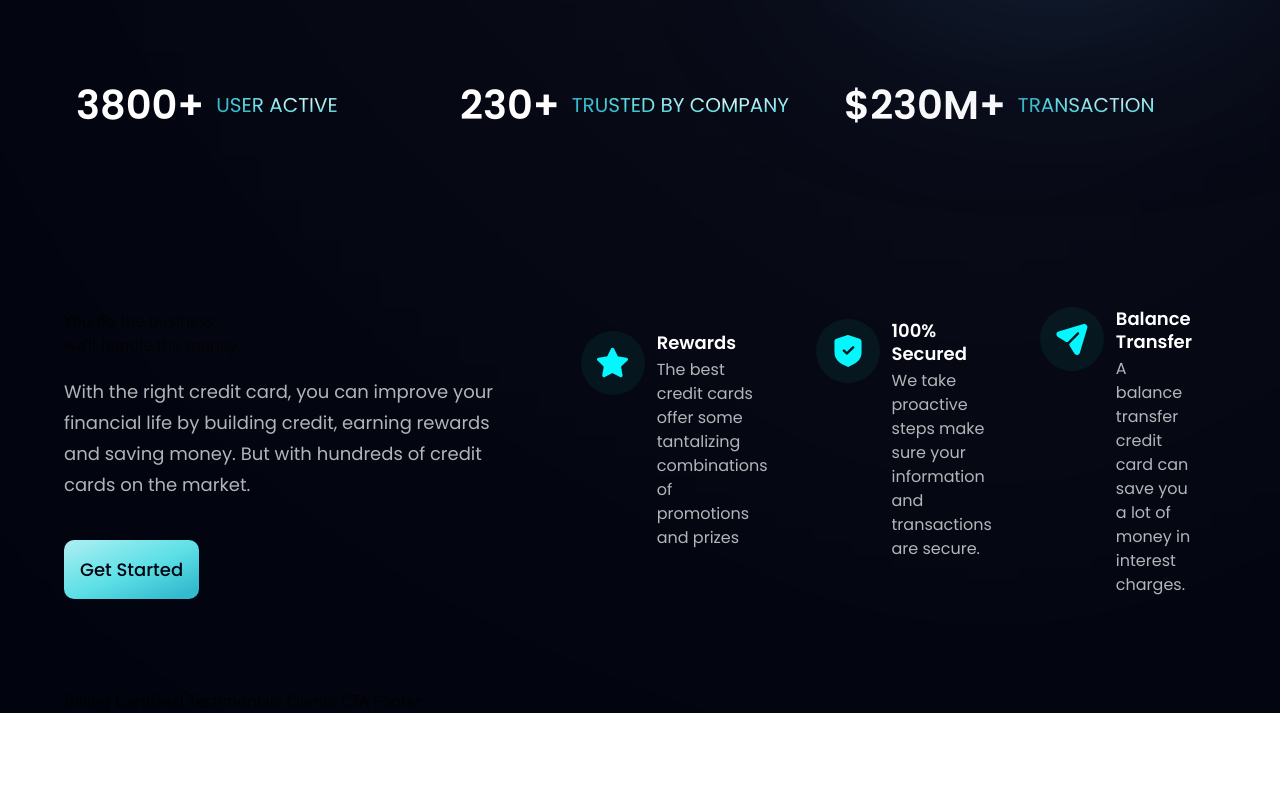
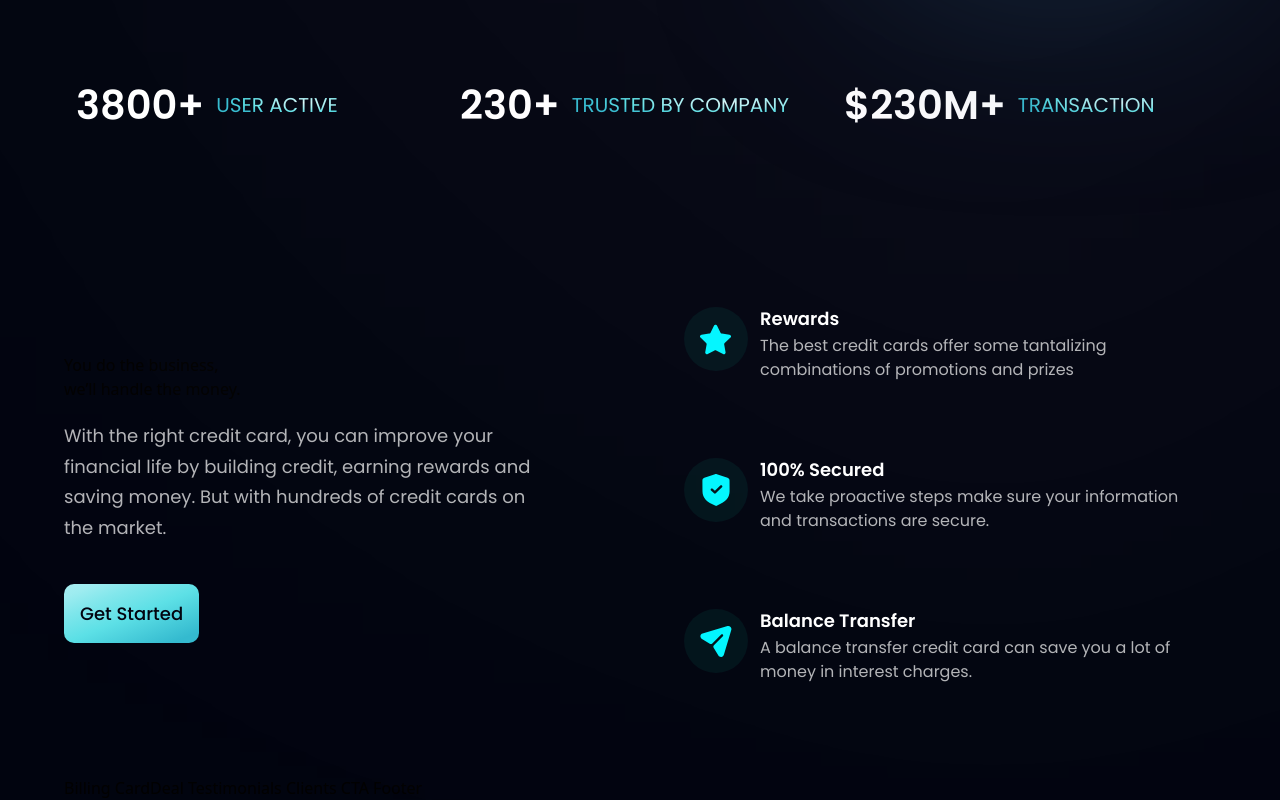
Before and after one commit to ShibinRasheed/HooBank, a React (Vite) app: page / in a window 1280 px wide. Shown: the part 716-1516 px from the top of the page. Before the commit the page ends 1429 px from the top, so only its background shows below. Built offline with nearby package versions, Linux system fonts and the light colour scheme.

Commit message:
Fixed Error in Business component

```diff
--- a/src/components/Business.jsx
+++ b/src/components/Business.jsx
@@ -3,7 +3,7 @@ import styles, {layout} from '../style';
 import Button from "./Button";
 
 const FeatureCard = ({icon,title,content,index}) => (
-  <div className={`flex flex-row p-6 rounded-[20px] ${index !==features.length -1 ? "mb-6" : "mb-0"} feature-card`}>
+  <div className={`flex flex-row p-6 rounded-[20px] ${index !==features.length - 1 ? "mb-6" : "mb-0"} feature-card`}>
     <div className={`w-[64px] h-[64px] rounded-full ${styles.flexCenter} bg-dimBlue`}>
       <img src={icon} alt="icon" className="w-[50%] h-[50%] object-contain" />
     </div>
@@ -34,13 +34,12 @@ export default function Business(){
         <Button styles="mt-10"/>
       </div>
 
-      <div className={`${layout.sectionImg} flex.col`}>
+      <div className={`${layout.sectionImg} flex-col`}>
         {
-          features.map((feature,index) => {
-            return (
+          features.map((feature,index) => (
               <FeatureCard key={feature.id} {...feature} index={index}/>
             )
-          })
+          )
         }
       </div>
 
```
